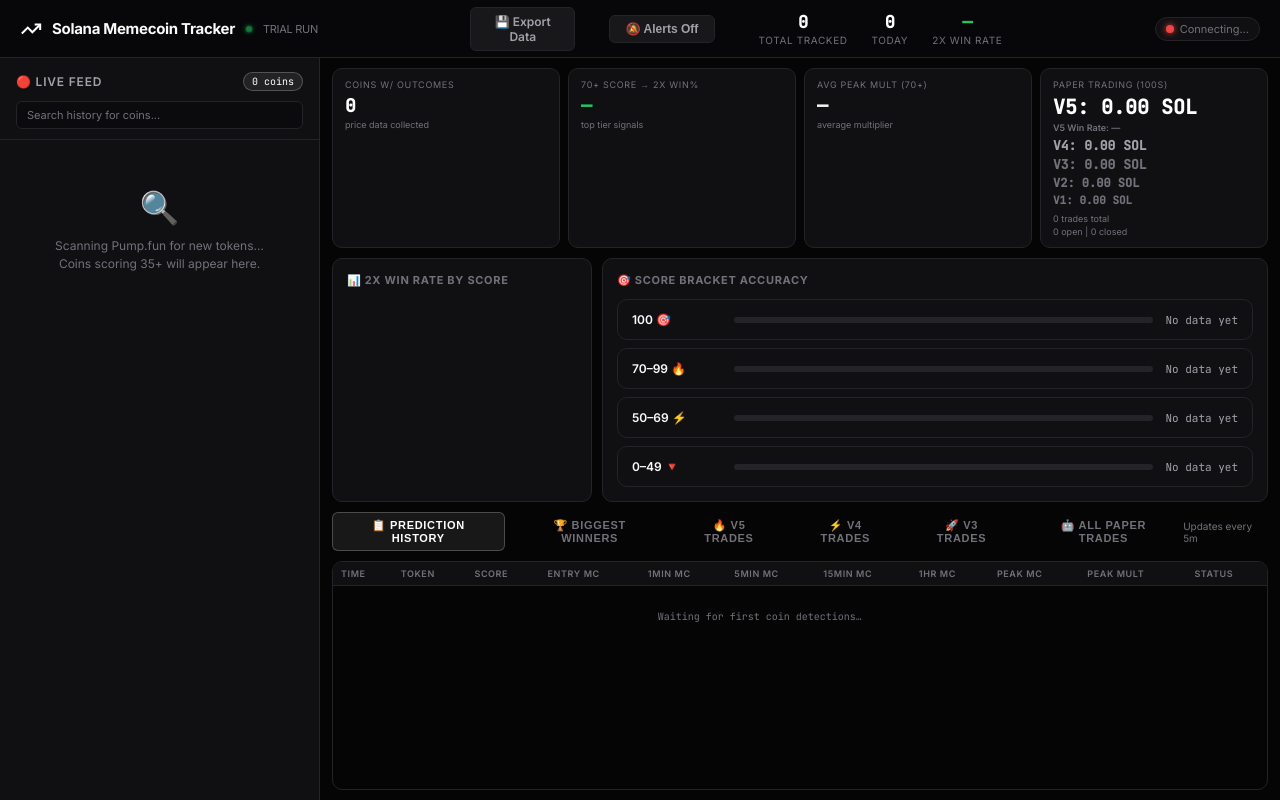
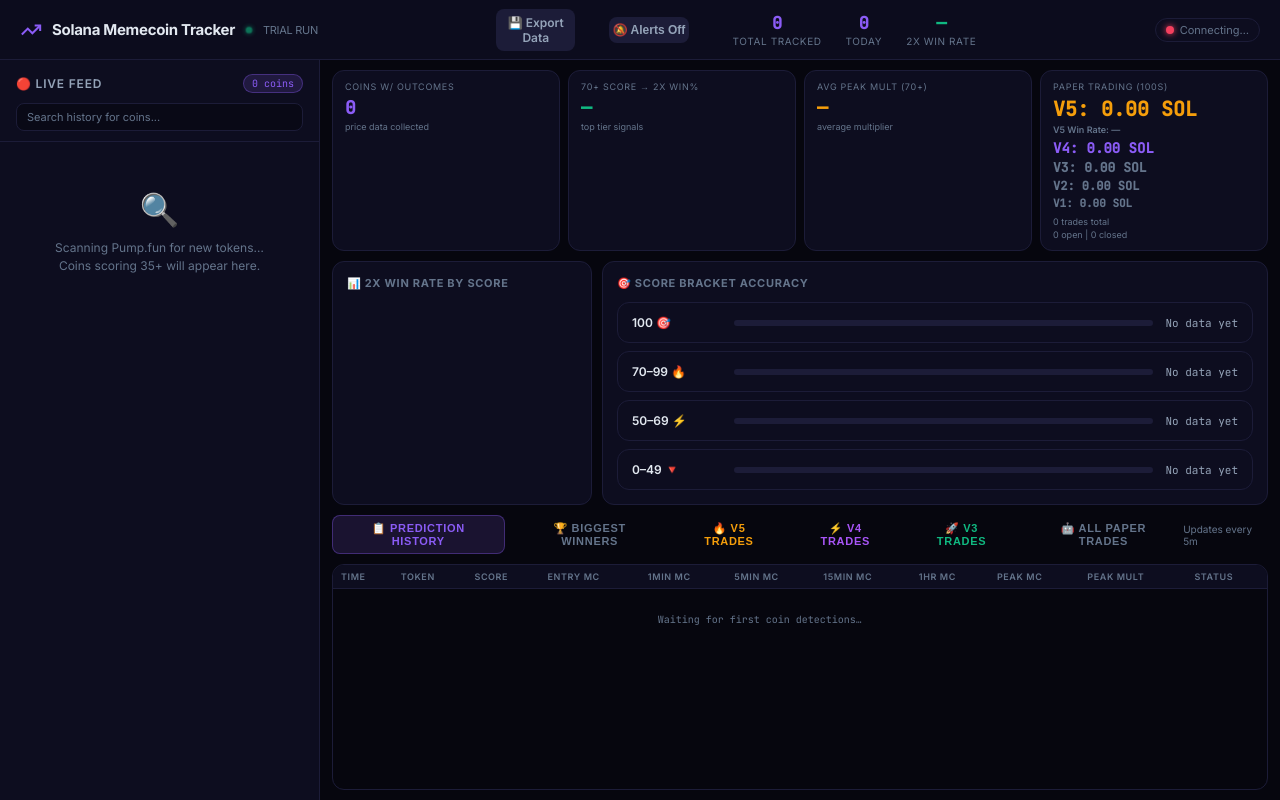
Before and after one commit to MKTeamXtreme/memecoin-tracker, a plain HTML site: page frontend/index.html in a window 1280 px wide. Drawn offline with nearby package versions, Linux system fonts and the light colour scheme; files that its build step writes are made by us from their sources.

```diff
--- a/frontend/index.html
+++ b/frontend/index.html
@@ -5,7 +5,7 @@
   <meta name="viewport" content="width=device-width, initial-scale=1.0" />
   <title>Solana Memecoin Tracker — Trial Run</title>
   <meta name="description" content="Live Solana memecoin discovery and prediction accuracy tracker — trial run dashboard." />
-  <link rel="stylesheet" href="/static/style.css?v=3" />
+  <link rel="stylesheet" href="/static/style.css?v=4" />
   <script src="https://cdn.jsdelivr.net/npm/chart.js@4.4.0/dist/chart.umd.min.js"></script>
 </head>
 <body>
@@ -23,8 +23,8 @@
   </div>
 
   <div class="header-stats">
-    <a href="/api/export_db" download="coins.db" class="btn btn-ghost" style="margin-right: 10px; padding: 6px 12px; font-size: 12px; border: 1px solid var(--border); text-decoration: none;">💾 Export Data</a>
-    <button class="btn btn-ghost" id="notif-btn" onclick="toggleNotifications()" style="margin-right: 20px; padding: 6px 12px; font-size: 12px; border: 1px solid var(--border);">🔕 Alerts Off</button>
+    <a href="/api/export_db" download="coins.db" class="btn btn-ghost" style="margin-right: 10px; font-size: 12px; border: 1px solid var(--border-color); text-decoration: none;">💾 Export Data</a>
+    <button class="btn btn-ghost" id="notif-btn" onclick="toggleNotifications()" style="margin-right: 20px; font-size: 12px; border: 1px solid var(--border-color);">🔕 Alerts Off</button>
     <div class="hstat">
       <div class="hstat-value" id="h-total">0</div>
       <div class="hstat-label">Total Tracked</div>
@@ -87,9 +87,9 @@
       </div>
       <div class="stat-card">
         <div class="stat-label">Paper Trading (100s)</div>
-        <div class="stat-value" id="s-paper-pnl-v5" style="color:#ffffff; font-size: 20px;">V5: 0.00 SOL</div>
+        <div class="stat-value" id="s-paper-pnl-v5" style="color:#f59e0b; font-size: 20px;">V5: 0.00 SOL</div>
         <div class="stat-sub" id="s-paper-v5-wr" style="margin-top: 2px; font-weight: 600;">V5 Win Rate: —</div>
-        <div class="stat-value" id="s-paper-pnl-v4" style="color:var(--text-dim); font-size: 13px; margin-top: 4px;">V4: 0.00 SOL</div>
+        <div class="stat-value" id="s-paper-pnl-v4" style="color:var(--primary); font-size: 14px; margin-top: 4px;">V4: 0.00 SOL</div>
         <div class="stat-value" id="s-paper-pnl-v3" style="color:var(--text-muted); font-size: 13px; margin-top: 2px;">V3: 0.00 SOL</div>
         <div class="stat-value" id="s-paper-pnl-v2" style="color:var(--text-muted); font-size: 12px; margin-top: 2px;">V2: 0.00 SOL</div>
         <div class="stat-value" id="s-paper-pnl" style="color:var(--text-muted); font-size: 11px; margin-top: 2px;">V1: 0.00 SOL</div>
@@ -114,7 +114,7 @@
         <div class="bracket-cards" id="brackets">
           <div class="bracket-row">
             <span class="bracket-label">100 🎯</span>
-            <div class="bracket-bar-wrap"><div class="bracket-bar" style="width:0%; background: #ffffff" id="bar-perf"></div></div>
+            <div class="bracket-bar-wrap"><div class="bracket-bar" style="width:0%; background: #a855f7" id="bar-perf"></div></div>
             <span class="bracket-stat" id="bs-perf">No data yet</span>
           </div>
           <div class="bracket-row">
@@ -142,9 +142,9 @@
         <div class="table-tabs">
           <button class="tab-btn active" id="tab-history" onclick="switchTab('history')">📋 Prediction History</button>
           <button class="tab-btn" id="tab-winners" onclick="switchTab('winners')">🏆 Biggest Winners</button>
-          <button class="tab-btn" id="tab-paper-v5" onclick="switchTab('paper-v5')">🔥 V5 Trades</button>
-          <button class="tab-btn" id="tab-paper-v4" onclick="switchTab('paper-v4')">⚡ V4 Trades</button>
-          <button class="tab-btn" id="tab-paper-v3" onclick="switchTab('paper-v3')">🚀 V3 Trades</button>
+          <button class="tab-btn" id="tab-paper-v5" onclick="switchTab('paper-v5')" style="color:#f59e0b; font-weight:600">🔥 V5 Trades</button>
+          <button class="tab-btn" id="tab-paper-v4" onclick="switchTab('paper-v4')" style="color:#a855f7; font-weight:600">⚡ V4 Trades</button>
+          <button class="tab-btn" id="tab-paper-v3" onclick="switchTab('paper-v3')" style="color:#10b981; font-weight:600">🚀 V3 Trades</button>
           <button class="tab-btn" id="tab-paper" onclick="switchTab('paper')">🤖 All Paper Trades</button>
         </div>
         <div class="table-controls">
@@ -185,6 +185,6 @@
 <!-- Toast container -->
 <div id="toast-container"></div>
 
-<script src="/static/app.js?v=4"></script>
+<script src="/static/app.js?v=5"></script>
 </body>
 </html>
--- a/frontend/style.css
+++ b/frontend/style.css
@@ -4,26 +4,26 @@
 *, *::before, *::after { box-sizing: border-box; margin: 0; padding: 0; }
 
 :root {
-  --bg:            #050506;
-  --bg-card:       #101013;
-  --bg-card-hover: #18181c;
-  --border:        #232328;
-  --border-glow:   #3f3f46;
-  --primary:       #ffffff;
-  --primary-dim:   rgba(255,255,255,.08);
-  --primary-glow:  rgba(255,255,255,.22);
-  --success:       #22c55e;
-  --success-dim:   rgba(34,197,94,.12);
-  --danger:        #ef4444;
-  --danger-dim:    rgba(239,68,68,.12);
-  --warn:          #a1a1aa;
-  --warn-dim:      rgba(161,161,170,.12);
-  --info:          #22c55e;
-  --text:          #fafafa;
-  --text-muted:    #71717a;
-  --text-dim:      #a1a1aa;
-  --radius:        10px;
-  --radius-sm:     6px;
+  --bg:            #06060e;
+  --bg-card:       #0d0d1f;
+  --bg-card-hover: #111127;
+  --border:        #1c1c38;
+  --border-glow:   #2e2e6a;
+  --primary:       #8b5cf6;
+  --primary-dim:   rgba(139,92,246,.15);
+  --primary-glow:  rgba(139,92,246,.35);
+  --success:       #10b981;
+  --success-dim:   rgba(16,185,129,.12);
+  --danger:        #f43f5e;
+  --danger-dim:    rgba(244,63,94,.12);
+  --warn:          #f59e0b;
+  --warn-dim:      rgba(245,158,11,.12);
+  --info:          #06b6d4;
+  --text:          #e2e8f0;
+  --text-muted:    #64748b;
+  --text-dim:      #94a3b8;
+  --radius:        12px;
+  --radius-sm:     8px;
   --font:          'Inter', sans-serif;
   --mono:          'JetBrains Mono', monospace;
 }
@@ -45,13 +45,13 @@ body {
 
 /* ── Header ──────────────────────────────────────────────────────────────── */
 header {
-  height: 58px;
-  min-height: 58px;
+  height: 60px;
+  min-height: 60px;
   display: flex;
   align-items: center;
   justify-content: space-between;
   padding: 0 20px;
-  background: rgba(8,8,10,.96);
+  background: rgba(13,13,31,.95);
   border-bottom: 1px solid var(--border);
   backdrop-filter: blur(16px);
   z-index: 100;
@@ -268,15 +268,15 @@ header {
   display: block;
 }
 .btn:hover { opacity: .85; transform: scale(.98); }
-.btn-primary { background: #ffffff; color: #000000; }
-.btn-ghost   { background: #18181b; color: var(--text-dim); border: 1px solid var(--border); }
+.btn-primary { background: var(--primary); color: #fff; }
+.btn-ghost   { background: var(--border); color: var(--text-dim); }
 
 /* Full-width clickable address bar */
 .card-addr-bar {
   display: flex;
   align-items: center;
   gap: 6px;
-  background: rgba(255,255,255,0.025);
+  background: rgba(255,255,255,0.03);
   border: 1px solid var(--border);
   border-radius: 6px;
   padding: 5px 8px;
@@ -285,7 +285,7 @@ header {
   transition: background .15s, border-color .15s;
   user-select: none;
 }
-.card-addr-bar:hover { background: rgba(255,255,255,0.06); border-color: var(--border-glow); }
+.card-addr-bar:hover { background: rgba(139,92,246,0.1); border-color: var(--primary); }
 .addr-icon { font-size: 11px; flex-shrink: 0; }
 .addr-text { font-family: var(--mono); font-size: 10px; color: var(--text-muted); flex: 1; letter-spacing: 0.3px; }
 .addr-hint { font-size: 9px; color: var(--text-muted); opacity: 0.5; flex-shrink: 0; }
@@ -315,11 +315,11 @@ header {
   padding: 10px 12px;
 }
 .stat-label  { font-size: 9px; text-transform: uppercase; letter-spacing: .7px; color: var(--text-muted); margin-bottom: 4px; }
-.stat-value  { font-size: 18px; font-weight: 800; font-family: var(--mono); font-variant-numeric: tabular-nums; }
+.stat-value  { font-size: 18px; font-weight: 800; font-family: var(--mono); }
 .stat-sub    { font-size: 9px; color: var(--text-muted); margin-top: 2px; }
 .stat-value.green  { color: var(--success); }
-.stat-value.purple { color: #ffffff; }
-.stat-value.amber  { color: #f4f4f5; }
+.stat-value.purple { color: var(--primary); }
+.stat-value.amber  { color: var(--warn); }
 .stat-value.red    { color: var(--danger); }
 
 /* Accuracy section */
@@ -358,9 +358,9 @@ header {
 .bracket-label { font-size: 12px; font-weight: 600; min-width: 90px; }
 .bracket-bar-wrap { flex: 1; background: var(--border); border-radius: 4px; height: 6px; overflow: hidden; }
 .bracket-bar { height: 100%; border-radius: 4px; transition: width 1s ease; }
-.bracket-bar.high { background: #22c55e; }
-.bracket-bar.mid  { background: #a1a1aa; }
-.bracket-bar.low  { background: #ef4444; }
+.bracket-bar.high { background: linear-gradient(90deg, var(--success), #34d399); }
+.bracket-bar.mid  { background: linear-gradient(90deg, var(--warn), #fbbf24); }
+.bracket-bar.low  { background: linear-gradient(90deg, var(--danger), #fb7185); }
 .bracket-stat { font-size: 11px; font-family: var(--mono); color: var(--text-dim); min-width: 60px; text-align: right; }
 
 /* Tabs & Search */
@@ -445,11 +445,11 @@ td.name-cell { font-family: var(--font); font-weight: 500; color: var(--text); f
   font-size: 10px;
   font-weight: 600;
 }
-.mult-badge.win3  { background: var(--success-dim); color: var(--success); border: 1px solid rgba(34,197,94,.25); }
-.mult-badge.win2  { background: var(--success-dim); color: var(--success); border: 1px solid rgba(34,197,94,.2); }
-.mult-badge.flat  { background: #18181b; color: var(--text-dim); border: 1px solid var(--border); }
-.mult-badge.loss  { background: var(--danger-dim); color: var(--danger); border: 1px solid rgba(239,68,68,.25); }
-.mult-badge.pend  { background: #18181b; color: var(--text-muted); border: 1px solid var(--border); }
+.mult-badge.win3  { background: var(--success-dim); color: var(--success); }
+.mult-badge.win2  { background: rgba(6,182,212,.12); color: var(--info); }
+.mult-badge.flat  { background: var(--border); color: var(--text-muted); }
+.mult-badge.loss  { background: var(--danger-dim); color: var(--danger); }
+.mult-badge.pend  { background: var(--warn-dim); color: var(--warn); }
 
 .status-dot { width: 6px; height: 6px; border-radius: 50%; display: inline-block; margin-right: 4px; }
 
```
Also changed, not shown: frontend/app.js (+7 -7 lines).
